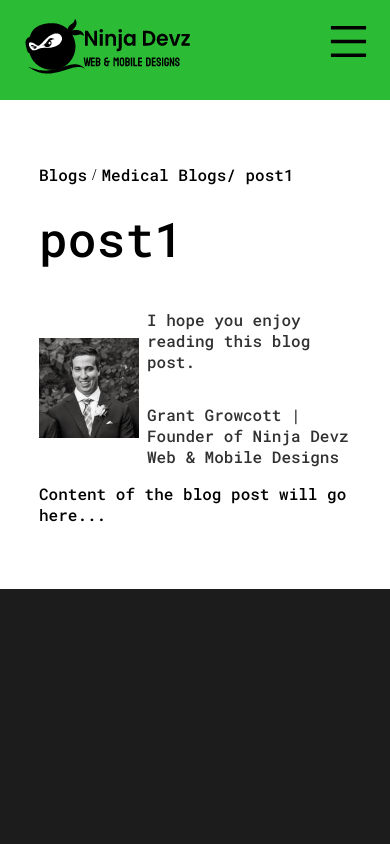
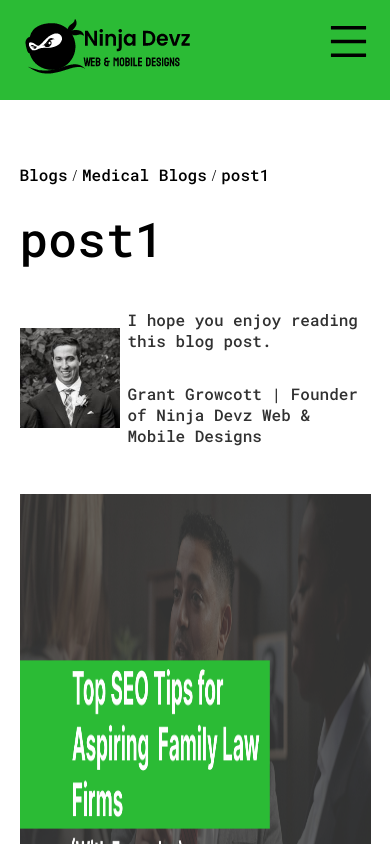
Before and after one commit to GrantGrowcott/Ninja-Devz, a Next.js app: page /Blog/Medical/post1 in a window 390 px wide. Shown: the top 844 px of the page. Built offline with nearby package versions, Linux system fonts and the light colour scheme.

Commit message:
FInished basic template for Blog

```diff
--- a/src/components/NavBar.tsx
+++ b/src/components/NavBar.tsx
@@ -40,11 +40,11 @@ function NavBar() {
               Contact
             </Link>
           </li>
-          {/* <li className="nav-item">
+          <li className="nav-item">
             <Link href="/Blog" className="nav-links" onClick={handleClick} >
               Blog
             </Link>
-          </li> */}
+          </li>
         </ul>
         <div className="nav-icon" onClick={handleClick}>
           {click ? (
--- a/src/pages/Blog/Legal/How-to-Help-Law-Firms-with-SEO-Issues-and-other-fun-things.tsx
+++ b/src/pages/Blog/Legal/How-to-Help-Law-Firms-with-SEO-Issues-and-other-fun-things.tsx
@@ -7,6 +7,7 @@ const Post1 = () => {
       authorAltDescription="Founder Grant Growcott"
       authorBio="I hope you enjoy reading this blog post."
       authorName=" Grant Growcott | Founder of Ninja Devz Web & Mobile Designs"
+      heroImage="/firm-hero.png" heroImageAltDescription="Lawyers talking together while standing"
     >
       <p>Content of the blog post will go here...</p>
     </PostPageLayoutLaw>
--- a/src/pages/Blog/Medical/post1.tsx
+++ b/src/pages/Blog/Medical/post1.tsx
@@ -7,6 +7,7 @@ const Post1 = () => {
       authorAltDescription="Founder Grant Growcott"
       authorBio="I hope you enjoy reading this blog post."
       authorName=" Grant Growcott | Founder of Ninja Devz Web & Mobile Designs"
+       heroImage="/firm-hero.png" heroImageAltDescription="Lawyers talking together while standing"
     >
       <p>Content of the blog post will go here...</p>
     </PostPageLayoutMedical>
--- a/src/pages/Blog/Medical/post2.tsx
+++ b/src/pages/Blog/Medical/post2.tsx
@@ -7,6 +7,7 @@ const Post2 = () => {
       authorAltDescription="Founder Grant Growcott"
       authorBio="I hope you enjoy reading this blog post."
       authorName=" Grant Growcott | Founder of Ninja Devz Web & Mobile Designs"
+       heroImage="/firm-hero.png" heroImageAltDescription="Lawyers talking together while standing"
     >
       <p>Content of the blog post will go here...</p>
     </PostPageLayoutMedical>
--- a/src/pages/Blog/components/AuthorTemplate.tsx
+++ b/src/pages/Blog/components/AuthorTemplate.tsx
@@ -5,19 +5,25 @@ interface AuthorTemplateProps {
   authorAltDescription: string;
   authorBio: string;
   authorName: string;
+  heroImage: string;
+  heroImageAltDescription: string;
 }
 
-
-const AuthorTemplate = ({authorImage, authorAltDescription, authorBio, authorName}:AuthorTemplateProps  ) => {
-    return (<div className="blog__author">
-                <Image src= {authorImage} alt={authorAltDescription}
-                width={100}
-                height={100}/>
+const AuthorTemplate = ({ authorImage, authorAltDescription, authorBio, authorName, heroImage, heroImageAltDescription }: AuthorTemplateProps) => {
+  return (
+    <>
+      <div className="blog__author">
+        <Image src={authorImage} alt={authorAltDescription} width={100} height={100} />
         <div>
           <p>{authorBio}</p>
           <p>{authorName}</p>
         </div>
-              </div>  );
-}
+      </div>
+      <div>
+        <Image src={heroImage} alt={heroImageAltDescription} width={920} height={500} className="blog__hero__image" />
+      </div>
+    </>
+  );
+};
 
 export default AuthorTemplate;
--- a/src/pages/Blog/components/BreadCrumbs.tsx
+++ b/src/pages/Blog/components/BreadCrumbs.tsx
@@ -26,7 +26,10 @@ const BreadCrumbs = ({category}: BreadCrumbsProps) => {
           <Link href={`/Blog/${category}`}> {category} Blogs</Link>
         </li>
         <li>
-          <a>/ {formattedTitle}</a>
+          <span className="breadcrumb-separator">/</span>
+        </li>
+        <li>
+          <a> {formattedTitle}</a>
         </li>
       </ol>
     </nav>
--- a/src/pages/Blog/components/PageLayOutMedical.tsx
+++ b/src/pages/Blog/components/PageLayOutMedical.tsx
@@ -9,9 +9,11 @@ interface PostPageLayoutProps {
   authorAltDescription: string;
   authorBio: string;
   authorName: string;
+  heroImage: string;
+  heroImageAltDescription: string;
 }
 
-const PostPageLayoutMedical = ({ authorImage, authorAltDescription, authorBio, authorName, children }: PostPageLayoutProps) => {
+const PostPageLayoutMedical = ({ authorImage, authorAltDescription, authorBio, authorName, heroImage, heroImageAltDescription, children }: PostPageLayoutProps) => {
   const router = useRouter();
   const { asPath } = router;
 
@@ -25,7 +27,7 @@ const PostPageLayoutMedical = ({ authorImage, authorAltDescription, authorBio, a
         <div className="blog__layout">
           <BreadCrumbs category="Medical" />
           <h1>{formattedTitle}</h1>
-          <AuthorTemplate authorImage = {authorImage} authorAltDescription = {authorAltDescription} authorBio = {authorBio} authorName = {authorName}/>
+          <AuthorTemplate authorImage = {authorImage} authorAltDescription = {authorAltDescription} authorBio = {authorBio} authorName = {authorName} heroImage = {heroImage}heroImageAltDescription= {heroImageAltDescription}/>
           <div className="blog__post__content">{children}</div>
         </div>
       </div>
--- a/src/pages/Blog/components/PageLayoutLaw.tsx
+++ b/src/pages/Blog/components/PageLayoutLaw.tsx
@@ -9,9 +9,11 @@ interface PostPageLayoutProps {
   authorAltDescription: string;
   authorBio: string;
   authorName: string;
+  heroImage: string;
+  heroImageAltDescription: string;
 }
 
-const PostPageLayoutLaw = ({ authorImage, authorAltDescription, authorBio, authorName, children }: PostPageLayoutProps) => {
+const PostPageLayoutLaw = ({ authorImage, authorAltDescription, authorBio, authorName, heroImage, heroImageAltDescription, children }: PostPageLayoutProps) => {
   const router = useRouter();
   const { asPath } = router;
 
@@ -25,7 +27,7 @@ const PostPageLayoutLaw = ({ authorImage, authorAltDescription, authorBio, autho
         <div className="blog__layout">
           <BreadCrumbs category="Legal" />
           <h1>{formattedTitle}</h1>
-          <AuthorTemplate authorImage = {authorImage} authorAltDescription = {authorAltDescription} authorBio = {authorBio} authorName = {authorName}/>
+          <AuthorTemplate authorImage = {authorImage} authorAltDescription = {authorAltDescription} authorBio = {authorBio} authorName = {authorName} heroImage = {heroImage}heroImageAltDescription= {heroImageAltDescription}/>
           <div className="blog__post__content">{children}</div>
         </div>
       </div>
--- a/src/styles/globals.css
+++ b/src/styles/globals.css
@@ -1901,43 +1901,62 @@ color: var(--black);
 
 }
 .breadcrumb-list {
-  display: flex;
   list-style: none;
   padding: 0;
   margin: 0;
   font-size: 1rem;
 }
+
 .breadcrumb-list li {
-  display: flex;
-  align-items: center;
-}
+  display: inline-block;
+  margin: 0;
+}
+
 .breadcrumb-list li a {
   color: var(--primary-color);
   text-decoration: none;
-}
+  margin: 0;
+}
+
 .breadcrumb-list li a:hover {
   text-decoration: underline;
 }
+
 .breadcrumb-separator {
   margin: 0 5px;
   color: var(--separator-color);
 }
+
 .breadcrumb-list li:last-child {
   font-weight: bold;
   color: var(--title-color);
 }
+
 .breadcrumb-list li:last-child a {
   pointer-events: none;
 }
+
 
 /* Blog Styles (Generic) */
 .blog__background {
   background-color: var(--white);
 }
 .blog__layout {
-  width:80%;
+  width:55%;
   margin: 0 auto;
   padding: 4rem 0
+}
+
+@media screen and (max-width: 950px) {
+  .blog__layout {
+    width:75%;
+  }
+}
+
+@media screen and (max-width: 650px) {
+  .blog__layout {
+    width:90%;
+  }
 }
 .blog__layout h1{
   font-size: 3rem;
@@ -1954,6 +1973,13 @@ color: var(--black);
  padding: 1em 0;
  margin-left: 0.5em;
 }
+.blog__hero__image {
+  margin: 2em auto;
+  display: block;
+  width: 100%;
+}
+
 .blog__post__content p{
   color: var(--black);
-}
+  font-size: 1.5rem;
+}
```
Also changed, not shown: src/pages/Blog/Legal/5-Key-Topics-for-your-Legal-Blog-for-maximum-conversions.tsx (+2 -1 lines), public/firm-hero.png (added). Lines whose indentation alone changed are shown as unchanged.
